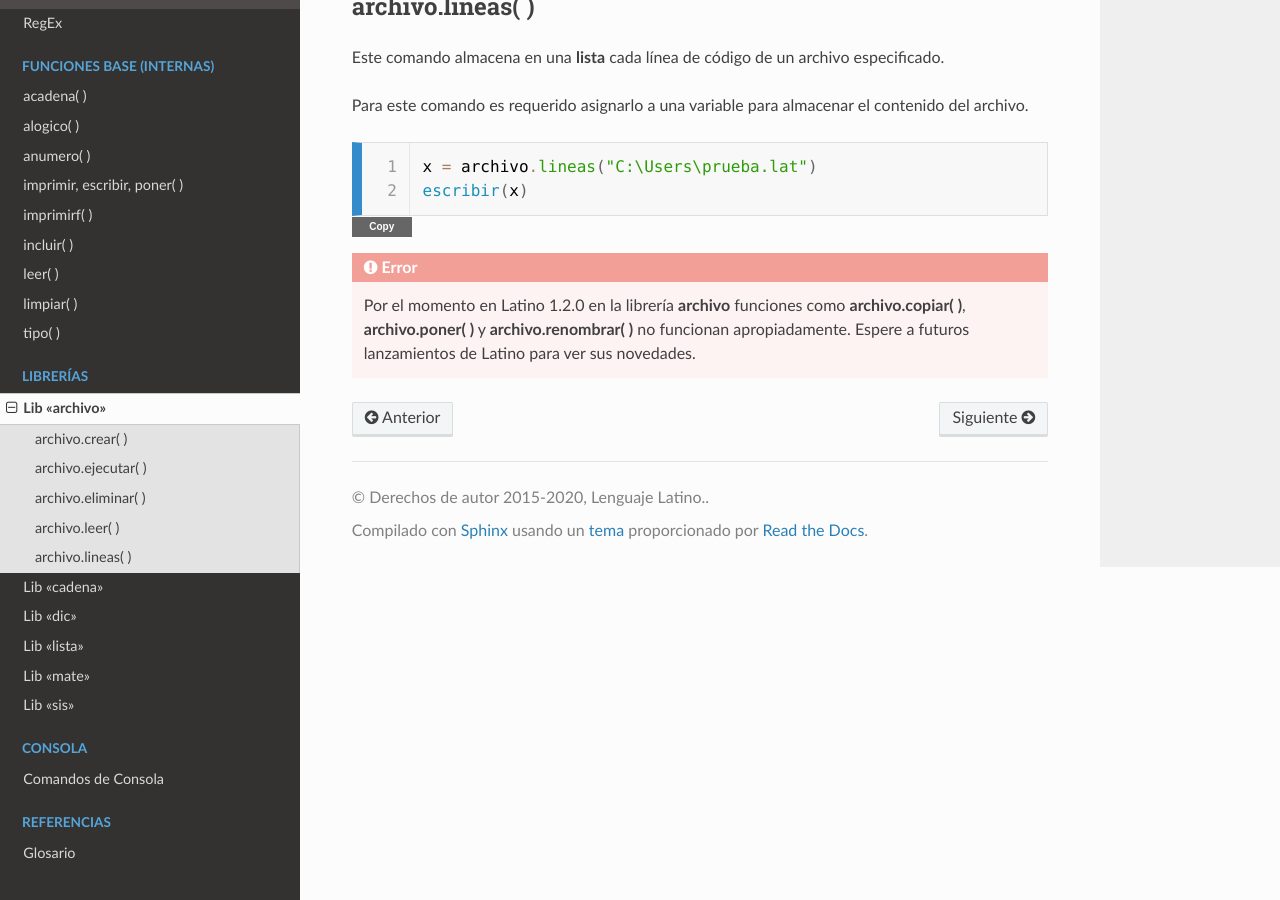
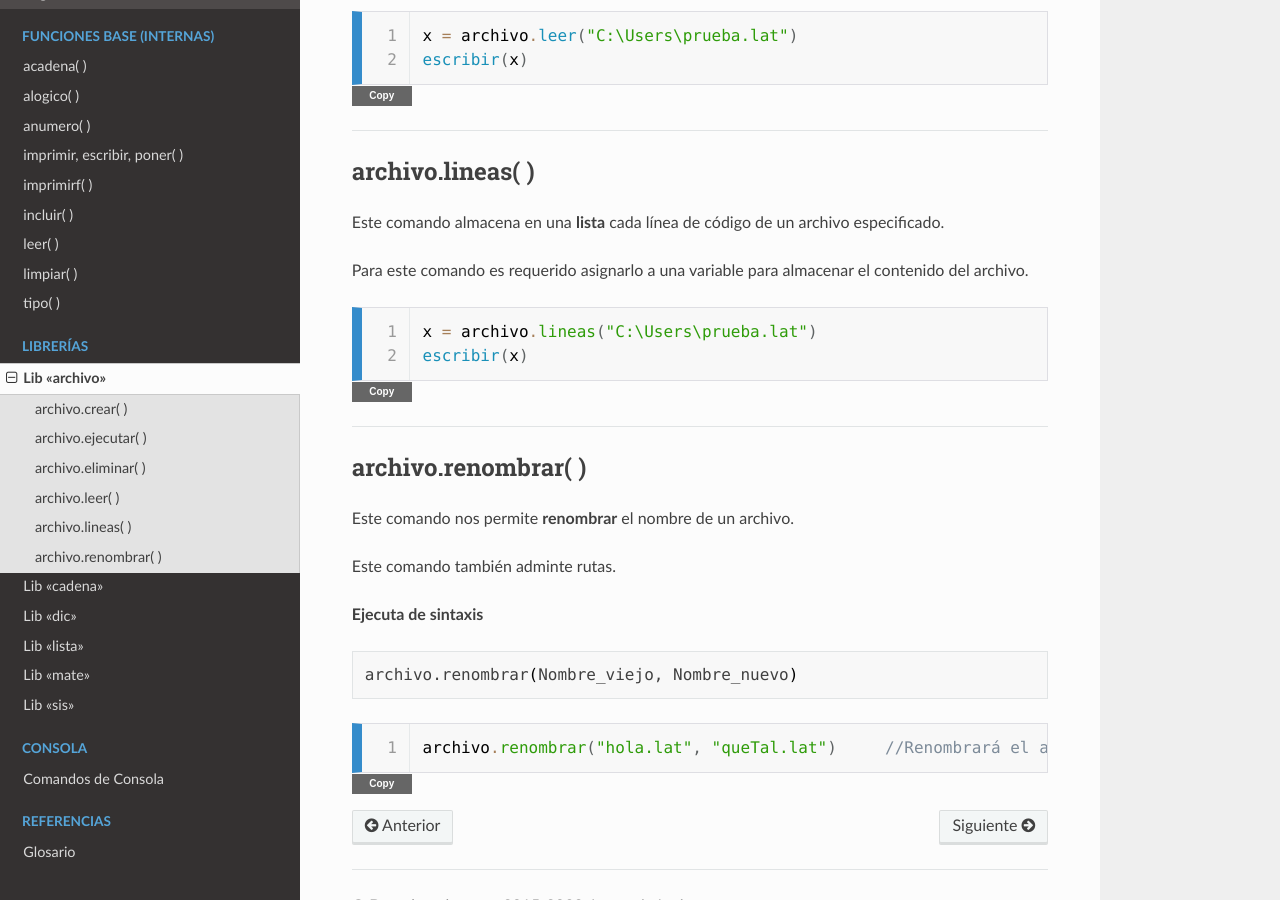
Before and after one commit to LatinoDocs/Manual-Latino, a Sphinx documentation site: the page built from docs/librerias/Archivo.rst, in a window 1280 px wide and 900 px high, scrolled down 1839 px. Built offline with Sphinx 7.4.7 and the Read the Docs theme 2.0.0, drawn with Linux system fonts in a browser that asks for light colours; comment, search, counter and statistics services are not loaded; some of the changed text lies outside the part shown.

Commit message:
Se ha agregado el comando **archivo.renombrar()**

```diff
--- a/docs/Novedades.rst
+++ b/docs/Novedades.rst
@@ -20,7 +20,8 @@ Mejoras
   * Se ha corregido el comando **imprimirf()** en MS-Windows
   * Se ha corregido el comando **error()** en MS-Windows
   * Se ha corregido el comando **sis.iraxy()** en MS-Windows
-  * Se ha corregido el comando **archivo.renombrar()** en Unix y macOS
+  * Se ha corregido el comando **archivo.crear()**
+  * Se ha corregido el comando **archivo.renombrar()**
   * Se ha corregido el comando **cadena.reemplazar()**
   * Se ha corregido el comando **cadena.recortar()** en MS-Windows
   * Se ha corregido el comando **cadena.rellenar_izquierda()** en MS-Windows
--- a/docs/librerias/Archivo.rst
+++ b/docs/librerias/Archivo.rst
@@ -17,20 +17,30 @@ El nombre de archivo o ruta del archivo deben ser escritas entre **comillas**.
 +----------------+------------+---------------------------------------------------------+
 | Comando        | Parámetros | Descripción                                             |
 +================+============+=========================================================+
+| anexar\( \ )   | 2          |                                                         |
++----------------+------------+---------------------------------------------------------+
+| borrar\( \)    | 1          | Elimina el archivo especificado                         |
++----------------+            |                                                         |
+| eliminar\( \)  |            |                                                         |
++----------------+------------+---------------------------------------------------------+
 | crear\( \)     | 1          | Crea un archivo con el nombre especificado              |
++----------------+------------+---------------------------------------------------------+
+| duplicar\( \)  | 2          |                                                         |
 +----------------+------------+---------------------------------------------------------+
 | ejecutar\( \)  | 1          | Ejecuta el archivo especificado                         |
 +----------------+------------+---------------------------------------------------------+
-| eliminar\( \)  | 1          | Elimina el archivo especificado                         |
+| escribir\( \)  | 2          |                                                         |
 +----------------+------------+---------------------------------------------------------+
 | leer\( \)      | 1          | Lee el contenido de un archivo y lo convierte en cadena |
 +----------------+------------+---------------------------------------------------------+
 | lineas\( \)    | 1          | Almacena en una lista cada línea del archivo            |
 +----------------+------------+---------------------------------------------------------+
+| renombrar\( \) | 2          | Renombra un archivo por un nuevo nombre asignado        |
++----------------+------------+---------------------------------------------------------+
 
 .. ----
 
-.. archivo.copiar\( \)
+.. archivo.duplicar\( \)
 .. --------------------
 .. Copia en el archivo especificado la cadena(texto) que deseamos añadir.
 
@@ -38,7 +48,7 @@ El nombre de archivo o ruta del archivo deben ser escritas entre **comillas**.
 
 .. El primer argumento adminte rutas mas no el segundo argumento de este comando.
 
-.. archivo.copiar("c:\user\archivo1.lat", "archivo2.lat")
+.. archivo.duplicar("c:\user\archivo1.lat", "archivo2.lat")
 .. //El comando no coincide con su funcion.
 ..    //Este comando pega al final del archivo la segunda cadena del comando.
 
@@ -47,7 +57,7 @@ El nombre de archivo o ruta del archivo deben ser escritas entre **comillas**.
 
 ..    <pre><code class="language-latino line-numbers"></code></pre>
 
-.. el comando "poner" es el comando "copiar"
+.. el comando "poner" es el comando "duplicar"
 
 .. +----------------+------------+---------------------------------------------------------+
 .. | poner\( \)     | 2          | Sobrescribe el archivo con el texto especificado        |
@@ -114,4 +124,20 @@ Para este comando es requerido asignarlo a una variable para almacenar el conten
    <pre><code class="language-latino line-numbers">x = archivo.lineas("C:\Users\prueba.lat")
    escribir(x)</code></pre>
 
-.. error:: Por el momento en Latino 1.2.0 en la librería **archivo** funciones como **archivo.copiar( )**, **archivo.poner( )** y **archivo.renombrar( )** no funcionan apropiadamente. Espere a futuros lanzamientos de Latino para ver sus novedades.
+----
+
+archivo.renombrar\( \)
+------------------------
+Este comando nos permite **renombrar** el nombre de un archivo.
+
+Este comando también adminte rutas.
+
+**Ejecuta de sintaxis**
+
+.. code-block:: bash
+
+    archivo.renombrar(Nombre_viejo, Nombre_nuevo)
+
+.. raw:: html
+
+   <pre><code class="language-latino line-numbers">archivo.renombrar("hola.lat", "queTal.lat")     //Renombrará el archivo por queTal.lat</code></pre>
```
